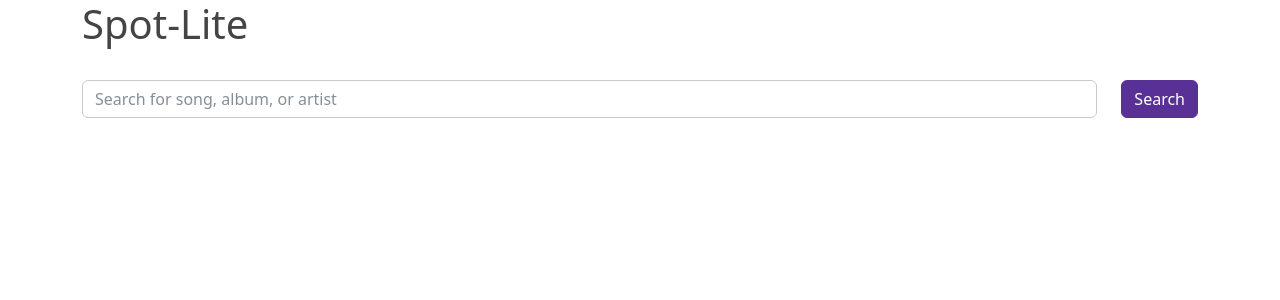
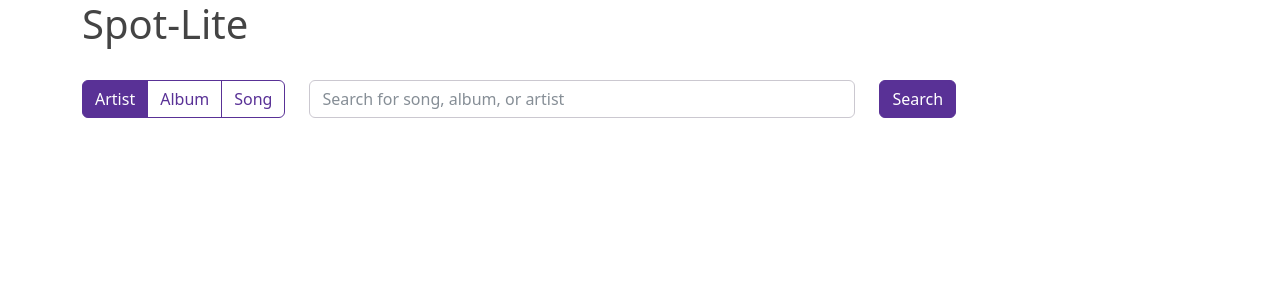
Before and after one commit to et-codes/spot-lite, a React (Create React App) app in the folder client/: page /search in a window 1280 px wide. Shown: the top 300 px of the page. Built offline with nearby package versions, Linux system fonts and the light colour scheme.

Commit message:
Add search type selection.

```diff
--- a/client/src/components/SearchForm.tsx
+++ b/client/src/components/SearchForm.tsx
@@ -1,12 +1,15 @@
 import { useState } from "react";
-import { Button, Col, Form, Row } from "react-bootstrap";
+import { Button, ButtonGroup, Col, Form, Row } from "react-bootstrap";
 
 interface SearchFormProps {
-  handleSearch: (searchTerm: string) => void;
+  handleSearch: (searchTerm: string, searchType: string) => void;
 }
 
 const SearchForm = ({ handleSearch }: SearchFormProps): JSX.Element => {
   const [search, setSearch] = useState<string>("");
+  const [searchType, setSearchType] = useState<string>("Artist");
+
+  const searchTypes: string[] = ["Artist", "Album", "Song"];
 
   const handleChange = (event: React.ChangeEvent<HTMLInputElement>): void => {
     setSearch(event.target.value);
@@ -14,14 +17,28 @@ const SearchForm = ({ handleSearch }: SearchFormProps): JSX.Element => {
 
   const handleSubmit = (event: React.FormEvent): void => {
     event.preventDefault();
-    handleSearch(search);
+    handleSearch(search, searchType);
     setSearch("");
   };
 
   return (
     <Form onSubmit={handleSubmit}>
-      <Row>
-        <Col className="mb-1">
+      <Row className="mb-3">
+        <Col md="auto">
+          <ButtonGroup>
+            {searchTypes.map<JSX.Element>((type) => (
+              <Button
+                key={type}
+                name={type}
+                variant={type === searchType ? "primary" : "outline-primary"}
+                onClick={(e) => setSearchType(e.currentTarget.name)}
+              >
+                {type}
+              </Button>
+            ))}
+          </ButtonGroup>
+        </Col>
+        <Col md={6}>
           <Form.Control
             type="text"
             placeholder="Search for song, album, or artist"
@@ -29,7 +46,7 @@ const SearchForm = ({ handleSearch }: SearchFormProps): JSX.Element => {
             value={search}
           />
         </Col>
-        <Col md="auto">
+        <Col>
           <Button type="submit">Search</Button>
         </Col>
       </Row>
--- a/client/src/pages/Search.tsx
+++ b/client/src/pages/Search.tsx
@@ -6,7 +6,10 @@ const Search = (): JSX.Element => {
   const [searchResults, setSearchResults] =
     useState<SpotifyApi.ArtistsAlbumsResponse | null>(null);
 
-  const handleSearch = async (searchTerm: string): Promise<void> => {
+  const handleSearch = async (
+    searchTerm: string,
+    searchType: string
+  ): Promise<void> => {
     try {
       const response = await axios.get(`/api/search/${searchTerm}`);
       setSearchResults(response.data);
```
